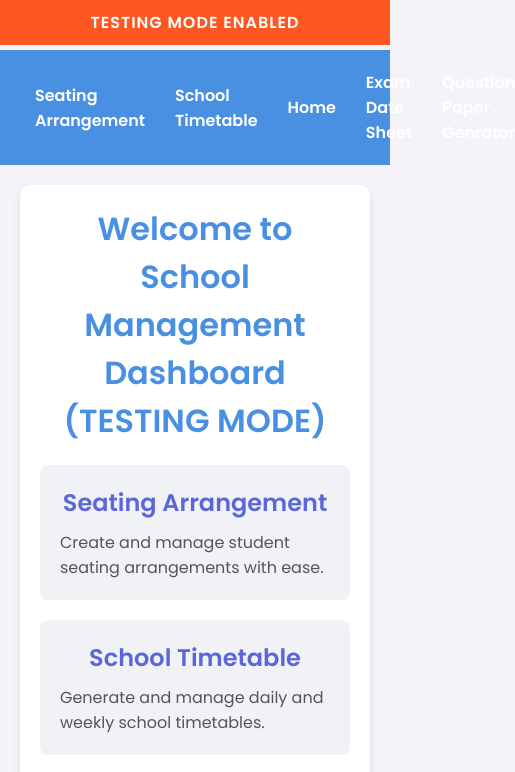
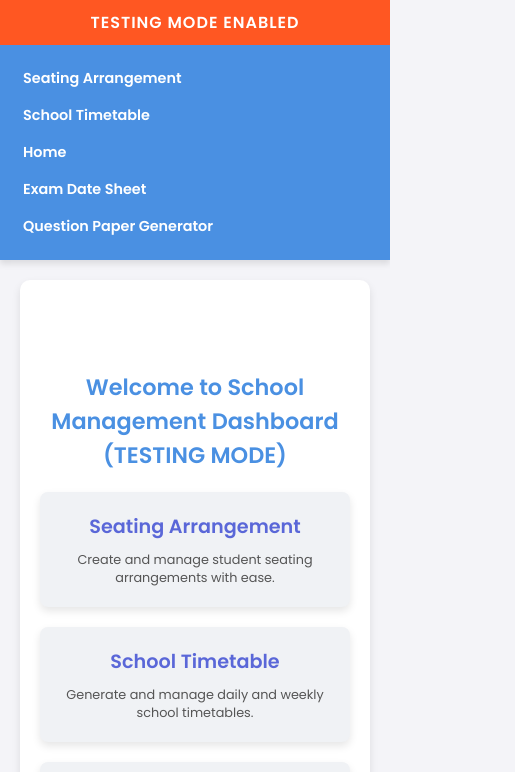
Before and after one commit to summi34/School-Management, a plain HTML site: page index.html in a window 390 px wide. Shown: the top 772 px of the page, 515 px wide, since content can reach past the window. Drawn offline with Linux system fonts and the light colour scheme.

Commit message:
Update index.html

```diff
--- a/index.html
+++ b/index.html
@@ -25,41 +25,48 @@
 
         /* Container for content */
         .container {
-            max-width: 1200px;
+            max-width: 90%;
             margin: 20px;
             padding: 20px;
             background-color: #fff;
             border-radius: 10px;
             box-shadow: 0 4px 8px rgba(0, 0, 0, 0.1);
+            text-align: center;
         }
 
         /* Navigation bar styling */
         .navbar {
-            margin-top: 50px;
             display: flex;
-            justify-content: space-between;
-            align-items: center;
-            padding: 20px;
+            flex-wrap: wrap;
+            justify-content: center;
+            padding: 15px;
+            background-color: #4a90e2;
             width: 100%;
-            background-color: #4a90e2;
+            box-shadow: 0 4px 6px rgba(0, 0, 0, 0.1);
+            top: 0;
+            z-index: 1000;
         }
 
         .navbar a {
             color: white;
             text-decoration: none;
-            margin: 0 15px;
-            font-weight: bold;
+            padding: 10px;
+            font-size: 1rem;
+            font-weight: 600;
         }
 
         .navbar a:hover {
             color: #ddd;
         }
 
+        /* Heading Styling */
         h1 {
-            text-align: center;
+            font-size: 1.8rem;
             color: #4a90e2;
+            margin: 70px 0 20px;
         }
 
+        /* Section Link Styling */
         .section-link {
             display: flex;
             flex-direction: column;
@@ -70,22 +77,27 @@
             border-radius: 8px;
             text-decoration: none;
             color: #333;
+            box-shadow: 0 4px 8px rgba(0, 0, 0, 0.1);
             transition: transform 0.3s;
         }
 
         .section-link:hover {
             transform: scale(1.05);
-            box-shadow: 0 4px 12px rgba(0, 0, 0, 0.1);
+            box-shadow: 0 6px 12px rgba(0, 0, 0, 0.15);
         }
 
         .section-link h2 {
+            font-size: 1.4rem;
             color: #5a67d8;
             margin-bottom: 10px;
         }
 
         .section-link p {
             color: #555;
+            font-size: 0.9rem;
         }
+
+        /* Testing Banner */
         .testing-banner {
             width: 100%;
             background-color: #ff5722;
@@ -94,9 +106,46 @@
             padding: 10px;
             font-weight: bold;
             letter-spacing: 1px;
-            position: fixed;
             top: 0;
-            z-index: 1000;
+            z-index: 1100;
+        }
+
+        /* Responsive Media Queries */
+        @media (max-width: 768px) {
+            .navbar {
+                flex-direction: column;
+            }
+
+            .navbar a {
+                font-size: 0.9rem;
+                padding: 8px;
+            }
+
+            h1 {
+                font-size: 1.6rem;
+            }
+
+            .section-link h2 {
+                font-size: 1.3rem;
+            }
+
+            .section-link p {
+                font-size: 0.85rem;
+            }
+        }
+
+        @media (max-width: 480px) {
+            h1 {
+                font-size: 1.4rem;
+            }
+
+            .section-link h2 {
+                font-size: 1.2rem;
+            }
+
+            .section-link p {
+                font-size: 0.8rem;
+            }
         }
     </style>
 </head>
@@ -110,7 +159,7 @@
         <a href="School Timetable.html">School Timetable</a>
         <a href="index.html">Home</a>
         <a href="Exam date sheet genrator (Version 1.0).html">Exam Date Sheet</a>
-        <a href="Question Paper Generator 3.html">Question Paper Genrator</a>
+        <a href="Question Paper Generator 3.html">Question Paper Generator</a>
     </nav>
 
     <!-- Page Container -->
@@ -133,7 +182,7 @@
             <p>Plan exam schedules and generate date sheets for all classes.</p>
         </a>
 
-        <a href="Question Paper Generator 3.html" class="section-link" id="question-paper-genrator">
+        <a href="Question Paper Generator 3.html" class="section-link" id="question-paper-generator">
             <h2>Question Paper Generator</h2>
             <p>Effortlessly create customized question papers for all classes and subjects.</p>
         </a>
```
